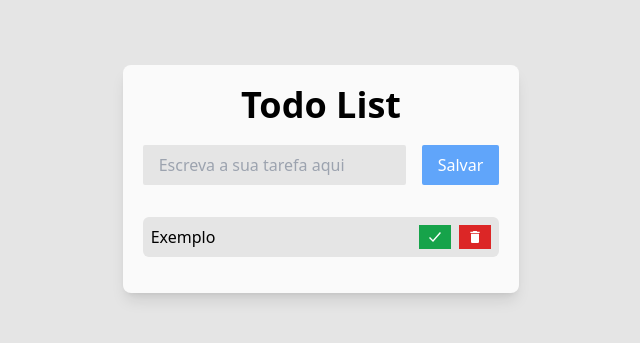
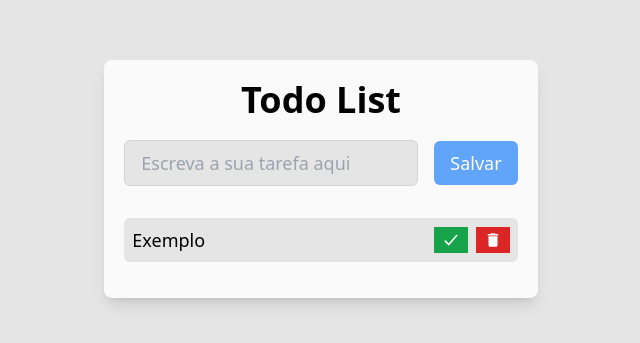
Before and after one commit to thiagomarim/todo-list, a React (Vite) app: page / in a window 1280 px wide. Shown: the part 221-564 px from the top of the page, without its empty margins (319-959 px from the left). Built offline with nearby package versions, Linux system fonts and the light colour scheme.

Commit message:
melhoras no tamanho da fonte

```diff
--- a/src/page/AddTask.jsx
+++ b/src/page/AddTask.jsx
@@ -19,13 +19,13 @@ const AddTask = ({ addTodo }) => {
         <input
           value={value}
           onChange={({ target }) => setValue(target.value)}
-          className="bg-neutral-200 py-2 px-4 w-full text-gray-800 rounded-sm"
+          className="bg-neutral-200 border-neutral-300 border text-lg py-2 px-4 w-full text-gray-800 rounded-md focus:outline-none focus:ring-2 focus:ring-blue-400"
           type="text"
           placeholder="Escreva a sua tarefa aqui"
         />
         <button
           type="submit"
-          className="py-2 px-4 w-max h-max text-white bg-blue-400 rounded-sm"
+          className="py-2 px-4 text-lg w-max h-max text-white bg-blue-400 rounded-md hover:bg-blue-500 transition-colors"
         >
           Salvar
         </button>
--- a/src/page/Tasks.jsx
+++ b/src/page/Tasks.jsx
@@ -7,8 +7,8 @@ const Tasks = ({ item, removeTodo, completeTodo }) => {
     <div
       className={`${
         item.isCompleted
-          ? "p-2 bg-neutral-200 rounded-md mb-4 opacity-50"
-          : "p-2 bg-neutral-200 rounded-md mb-4"
+          ? "p-2 bg-neutral-200 rounded-md mb-4 text-lg opacity-50"
+          : "p-2 bg-neutral-200 rounded-md mb-4 text-lg"
       }`}
     >
       <div className="flex justify-between items-center">
```
